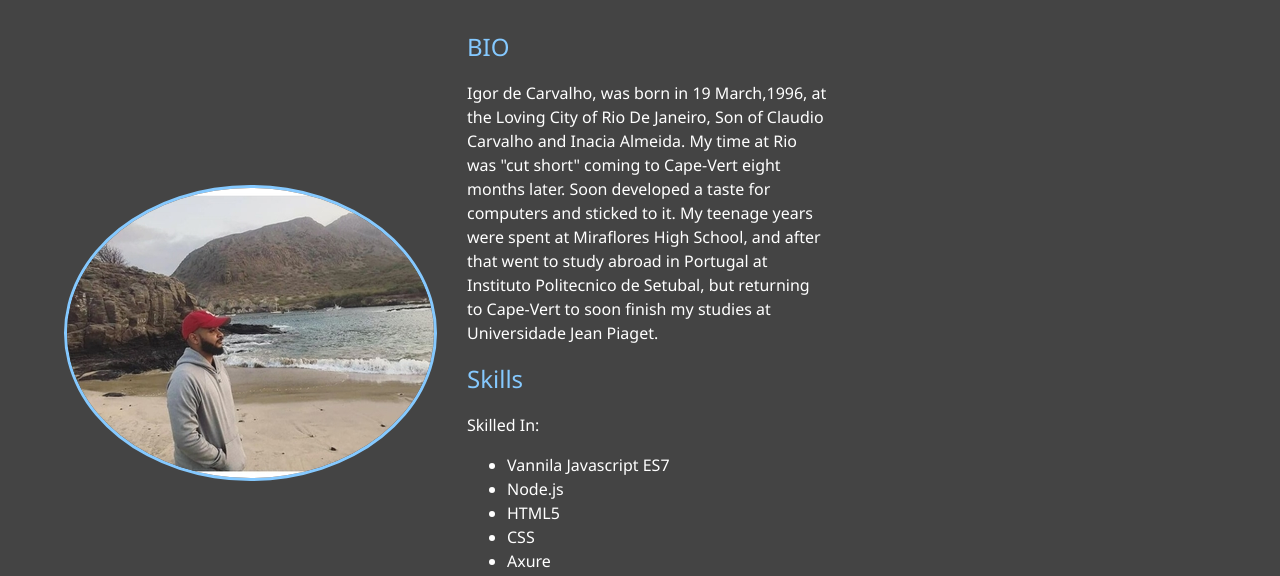
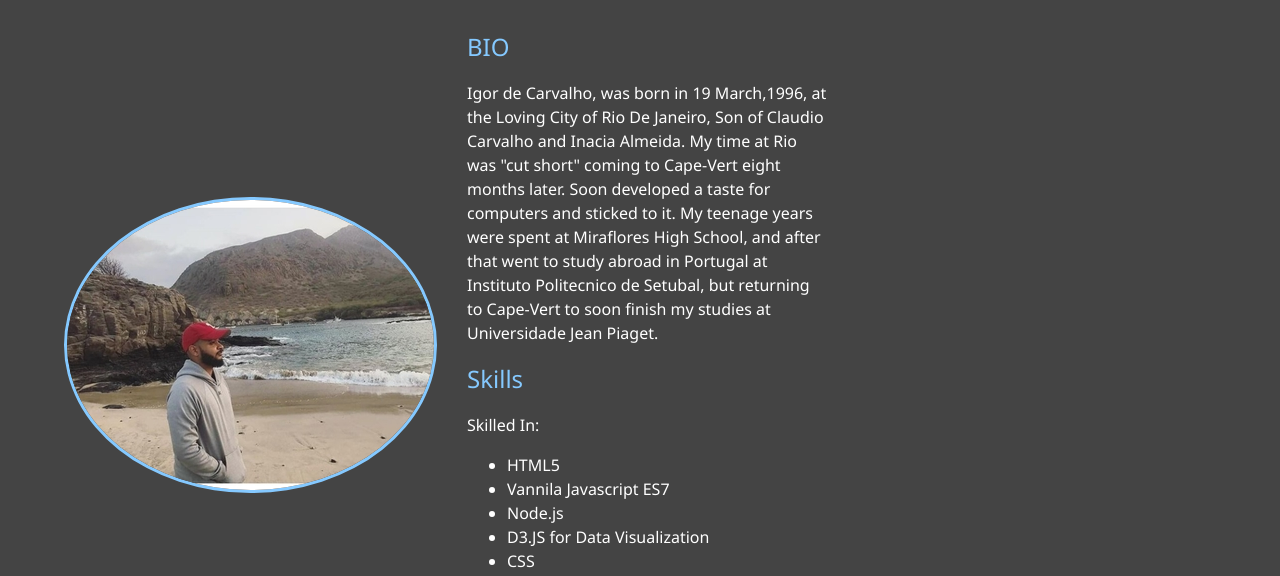
Before and after one commit to TheSephiroth/portefolio, a website: page dist/about.html in a window 1280 px wide. Shown: the part 217-793 px from the top of the page. Drawn offline with Linux system fonts and the light colour scheme.

Commit message:
Update about.html

```diff
--- a/dist/about.html
+++ b/dist/about.html
@@ -67,13 +67,15 @@
 				<p>
 					Skilled In:
 						<ul>
+							<li>HTML5</li>
 							<li>Vannila Javascript ES7</li>
 							<li>Node.js</li>
-							<li>HTML5</li>
+							<li>D3.JS for Data Visualization</li>
 							<li>CSS</li>
 							<li>Axure</li>
 							<li>Adobe Illustrator</li>
 							<li>Maya 3D</li>
+
 						</ul>
 				</p>
 			</div>
```
